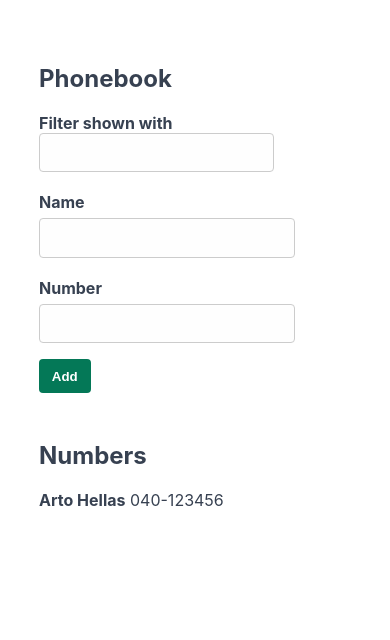
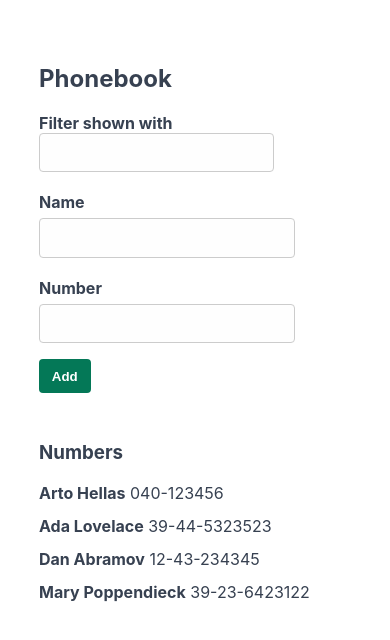
Before and after one commit to sheilaleon/fullstack-open-2020, a React (Create React App) app in the folder part2/phonebook/: page / in a window 390 px wide. Shown: the top 640 px of the page. Built offline with nearby package versions, Linux system fonts and the light colour scheme.

Commit message:
2.10: The Phonebook Step5
Refactor Filter, Form and Persons List into separate components

```diff
--- a/part2/phonebook/src/App.js
+++ b/part2/phonebook/src/App.js
@@ -1,4 +1,8 @@
 import React, { useState } from 'react';
+
+import Filter from './components/Filter';
+import PersonForm from './components/PersonForm';
+import Persons from './components/Persons';
 
 const App = () => {
   function personExists(value, array) {
@@ -7,6 +11,9 @@ const App = () => {
 
   const [persons, setPersons] = useState([
     { name: 'Arto Hellas', number: '040-123456', id: 1 },
+    { name: 'Ada Lovelace', number: '39-44-5323523', id: 2 },
+    { name: 'Dan Abramov', number: '12-43-234345', id: 3 },
+    { name: 'Mary Poppendieck', number: '39-23-6423122', id: 4 },
   ]);
   const [newName, setNewName] = useState('');
   const [newNumber, setNewNumber] = useState('');
@@ -34,7 +41,6 @@ const App = () => {
       id: persons.length + 1,
     };
 
-    // console.log(personExists(newName, persons));
     if (personExists(newName, persons)) {
       alert(`${newName} is already added to phonebook`);
     } else {
@@ -44,55 +50,22 @@ const App = () => {
     }
   };
 
-  const personsToShow = showAll
-    ? persons
-    : persons.filter((person) =>
-        person.name.toLowerCase().includes(searchTerm.toLowerCase()),
-      );
-
   return (
     <div className="container">
       <h2>Phonebook</h2>
-      <div className="search">
-        <label htmlFor="search">Filter shown with </label>
-        <input
-          id="search"
-          type="text"
-          value={searchTerm}
-          onChange={handleSearchChange}
-        ></input>
-      </div>
-      <form onSubmit={addPerson}>
-        <div className="input-field">
-          <label htmlFor="name">Name</label>
-          <input
-            id="name"
-            type="text"
-            value={newName}
-            onChange={handleNameChange}
-          />
-        </div>
-        <div className="input-field">
-          <label htmlFor="number">Number</label>
-          <input
-            id="number"
-            type="tel"
-            value={newNumber}
-            onChange={handleNumberChange}
-          />
-        </div>
-        <div style={{ paddingTop: '1rem' }}>
-          <button type="submit">Add</button>
-        </div>
-      </form>
-      <h2>Numbers</h2>
-      <ul>
-        {personsToShow.map((person) => (
-          <li key={person.name}>
-            <strong>{person.name}</strong> {person.number}
-          </li>
-        ))}
-      </ul>
+      <Filter searchTerm={searchTerm} handleChange={handleSearchChange} />
+
+      <PersonForm
+        addPerson={addPerson}
+        newName={newName}
+        handleNameChange={handleNameChange}
+        newNumber={newNumber}
+        handleNumberChange={handleNumberChange}
+      />
+
+      <h3>Numbers</h3>
+
+      <Persons persons={persons} searchTerm={searchTerm} showAll={showAll} />
     </div>
   );
 };
--- /dev/null
+++ b/part2/phonebook/src/components/Filter.js
@@ -0,0 +1,18 @@
+import React from 'react';
+
+const Filter = (props) => {
+  const { searchTerm, handleChange } = props;
+  return (
+    <div className="search">
+      <label htmlFor="search">Filter shown with </label>
+      <input
+        id="search"
+        type="text"
+        value={searchTerm}
+        onChange={handleChange}
+      ></input>
+    </div>
+  );
+};
+
+export default Filter;
--- /dev/null
+++ b/part2/phonebook/src/components/PersonForm.js
@@ -0,0 +1,39 @@
+import React from 'react';
+
+const PersonForm = (props) => {
+  const {
+    addPerson,
+    newName,
+    handleNameChange,
+    newNumber,
+    handleNumberChange,
+  } = props;
+
+  return (
+    <form onSubmit={addPerson}>
+      <div className="input-field">
+        <label htmlFor="name">Name</label>
+        <input
+          id="name"
+          type="text"
+          value={newName}
+          onChange={handleNameChange}
+        />
+      </div>
+      <div className="input-field">
+        <label htmlFor="number">Number</label>
+        <input
+          id="number"
+          type="tel"
+          value={newNumber}
+          onChange={handleNumberChange}
+        />
+      </div>
+      <div style={{ paddingTop: '1rem' }}>
+        <button type="submit">Add</button>
+      </div>
+    </form>
+  );
+};
+
+export default PersonForm;
--- /dev/null
+++ b/part2/phonebook/src/components/Persons.js
@@ -0,0 +1,28 @@
+import React from 'react';
+
+const Person = ({ name, number }) => {
+  return (
+    <li>
+      <strong>{name}</strong> {number}
+    </li>
+  );
+};
+
+const Persons = (props) => {
+  const { persons, showAll, searchTerm } = props;
+  const personsToShow = showAll
+    ? persons
+    : persons.filter((person) =>
+        person.name.toLowerCase().includes(searchTerm.toLowerCase()),
+      );
+
+  return (
+    <ul>
+      {personsToShow.map((person) => (
+        <Person key={person.name} name={person.name} number={person.number} />
+      ))}
+    </ul>
+  );
+};
+
+export default Persons;
```
